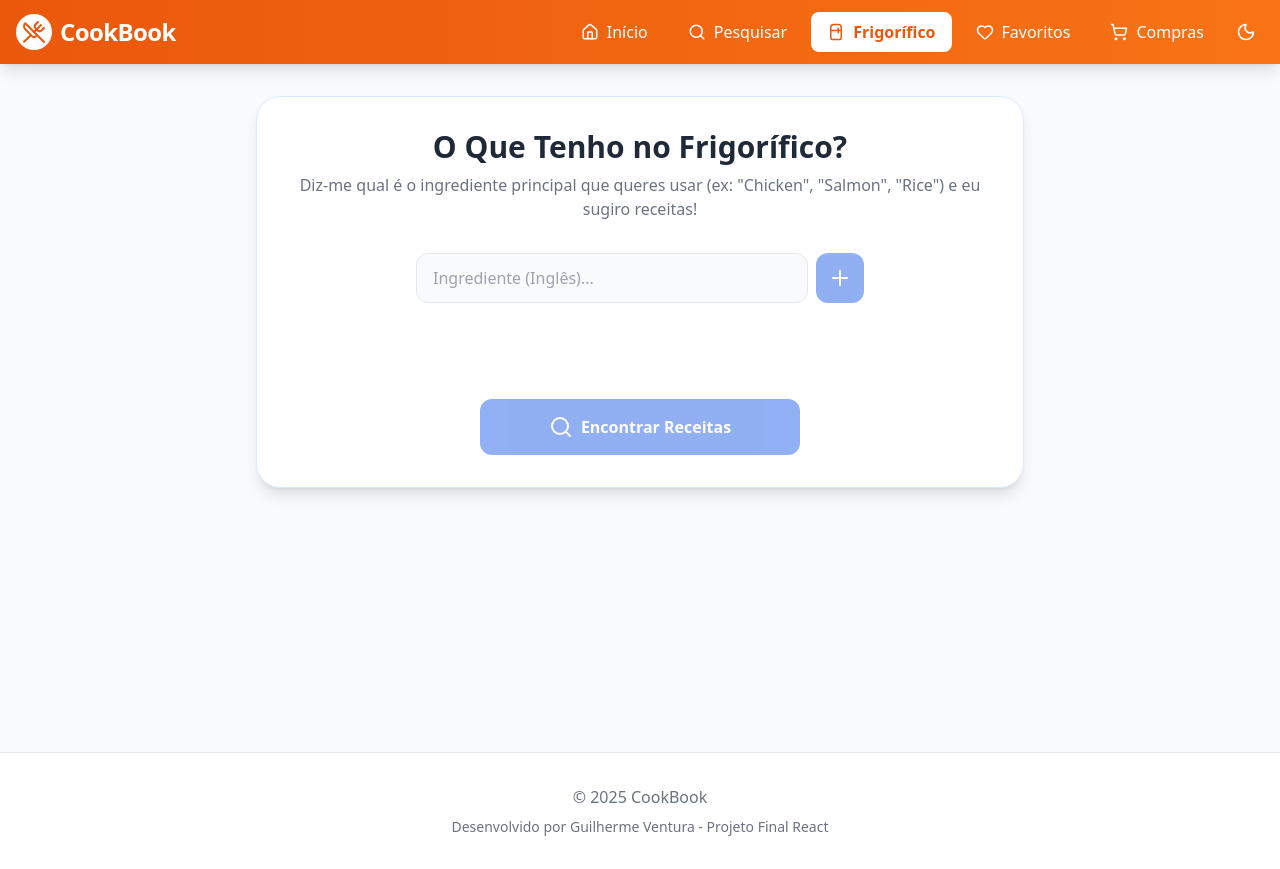
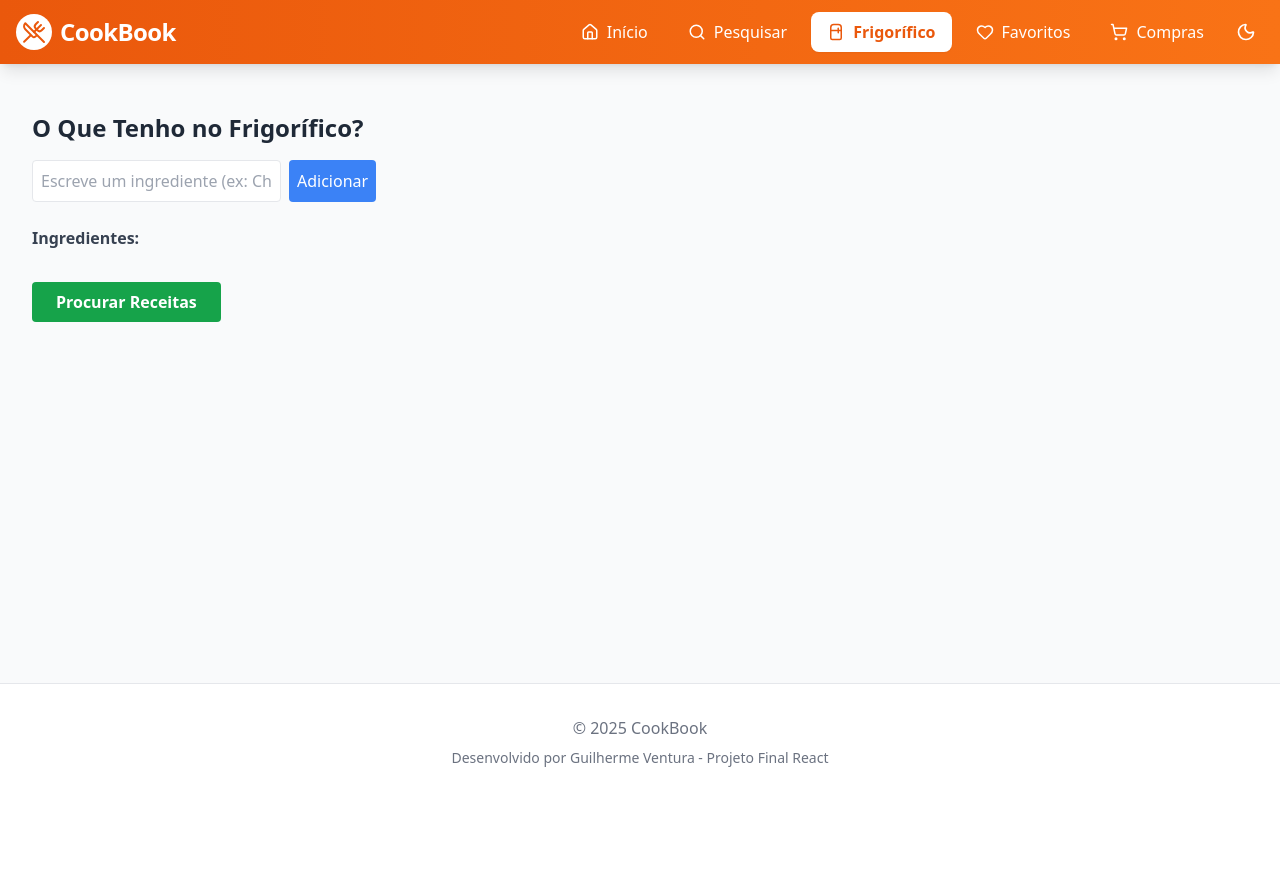
Before and after one commit to ventgui28/react_final_gv, a React (Vite) app: page /frigorifico in a window 1280 px wide. After the commit the page ends 800 px from the top, so only its background shows below. Built offline with nearby package versions, Linux system fonts and the light colour scheme.

Commit message:
Fix: Hard reset of Fridge component to bare-bones logic to isolate crash

```diff
--- a/src/pages/Frigorifico.jsx
+++ b/src/pages/Frigorifico.jsx
@@ -1,125 +1,77 @@
 import { useState } from 'react';
 import { filtrarPorIngrediente } from '../services/api';
 import CartaoReceita from '../components/CartaoReceita';
-import { Loader2, Plus, X, Search } from 'lucide-react';
-import toast from 'react-hot-toast';
+// Removemos ícones que possam causar conflito
+import { Search } from 'lucide-react';
 
 const Frigorifico = () => {
-  const [inputIngrediente, setInputIngrediente] = useState('');
+  const [texto, setTexto] = useState(''); // Mudança de nome para garantir que não há conflitos
   const [ingredientes, setIngredientes] = useState([]);
   const [receitas, setReceitas] = useState([]);
-  const [carregando, setCarregando] = useState(false);
-  const [pesquisou, setPesquisou] = useState(false);
+  const [loading, setLoading] = useState(false); // Mudança de nome para evitar conflito com variável global se houver
 
-  const adicionarIngrediente = (e) => {
+  const adicionar = (e) => {
     e.preventDefault();
-    const novo = inputIngrediente.trim();
-    if (novo && !ingredientes.includes(novo)) {
-      if (ingredientes.length >= 1) {
-        toast.error("Para esta versão, escolhe apenas o ingrediente principal! 🍖");
-        return;
-      }
-      setIngredientes([...ingredientes, novo]);
-      setInputIngrediente('');
-    } else if (ingredientes.includes(novo)) {
-      toast.error("Esse ingrediente já está na lista!");
-    }
+    if (!texto) return;
+
+    // Lógica simples
+    setIngredientes([texto]);
+    setTexto('');
   };
 
-  const removerIngrediente = (ing) => {
-    setIngredientes(ingredientes.filter(i => i !== ing));
-    setReceitas([]);
-    setPesquisou(false);
-  };
-
-  const pesquisarReceitasFrigorifico = async () => {
+  const pesquisar = async () => {
     if (ingredientes.length === 0) return;
 
-    setCarregando(true);
-    setPesquisou(true);
-    setReceitas([]);
-
+    setLoading(true);
     try {
       const dados = await filtrarPorIngrediente(ingredientes[0]);
-      setReceitas(dados);
-      if (!dados || dados.length === 0) {
-        toast('Não encontrámos nada com esse ingrediente.', { icon: '🤷‍♂️' });
-      }
-    } catch (erro) {
-      console.error(erro);
-      toast.error("Erro ao procurar receitas.");
+      setReceitas(dados || []);
+    } catch (e) {
+      console.log("Erro");
     } finally {
-      setCarregando(false);
+      setLoading(false);
     }
   };
 
   return (
-    <div className="space-y-8">
-      <div className="bg-white dark:bg-gray-800 p-8 rounded-3xl shadow-lg border border-blue-100 dark:border-gray-700 text-center max-w-3xl mx-auto transition-colors">
+    <div className="p-4">
+      <h1 className="text-2xl font-bold mb-4 text-gray-800 dark:text-white">O Que Tenho no Frigorífico?</h1>
 
-        <h1 className="text-3xl font-bold text-gray-800 dark:text-white mb-2">O Que Tenho no Frigorífico?</h1>
-        <p className="text-gray-500 dark:text-gray-400 mb-8">
-          Diz-me qual é o ingrediente principal que queres usar (ex: "Chicken", "Salmon", "Rice") e eu sugiro receitas!
-        </p>
-
-        {/* Input de Ingredientes Simplificado */}
-        <form onSubmit={adicionarIngrediente} className="flex gap-2 max-w-md mx-auto mb-6">
+      <form onSubmit={adicionar} className="mb-6 flex gap-2">
         <input
           type="text"
-            value={inputIngrediente}
-            onChange={(e) => setInputIngrediente(e.target.value)}
-            placeholder="Ingrediente (Inglês)..."
-            className="flex-grow px-4 py-3 bg-gray-50 dark:bg-gray-700 border border-gray-200 dark:border-gray-600 rounded-xl focus:ring-2 focus:ring-blue-400 outline-none transition-all dark:text-white"
-            disabled={ingredientes.length >= 1}
+          value={texto}
+          onChange={(e) => setTexto(e.target.value)}
+          className="border p-2 rounded text-black"
+          placeholder="Escreve um ingrediente (ex: Chicken)"
         />
-          <button
-            type="submit"
-            disabled={!inputIngrediente.trim() || ingredients.length >= 1}
-            className="bg-blue-600 text-white p-3 rounded-xl hover:bg-blue-700 disabled:opacity-50 disabled:cursor-not-allowed transition-colors"
-          >
-            <Plus size={24} />
+        <button type="submit" className="bg-blue-500 text-white p-2 rounded">
+          Adicionar
         </button>
       </form>
 
-        {/* Lista de Tags */}
-        <div className="flex flex-wrap gap-2 justify-center mb-8 min-h-[40px]">
-          {ingredientes.map(ing => (
-            <span
-              key={ing}
-              className="px-4 py-2 bg-blue-50 dark:bg-blue-900/20 text-blue-700 dark:text-blue-300 rounded-full font-medium flex items-center gap-2 border border-blue-100 dark:border-blue-800"
-            >
-              {ing}
-              <button onClick={() => removerIngrediente(ing)} className="hover:text-red-500">
-                <X size={16} />
-              </button>
+      <div className="mb-6">
+        <h3 className="font-bold text-gray-700 dark:text-gray-300">Ingredientes:</h3>
+        <div className="flex gap-2 mt-2">
+          {ingredientes.map((ing, idx) => (
+            <span key={idx} className="bg-gray-200 px-3 py-1 rounded text-black">
+              {ing} <button onClick={() => setIngredientes([])} className="ml-2 text-red-500">x</button>
             </span>
           ))}
         </div>
+      </div>
 
       <button
-          onClick={pesquisarReceitasFrigorifico}
-          disabled={ingredientes.length === 0 || carregando}
-          className="w-full max-w-xs mx-auto flex items-center justify-center px-8 py-4 bg-blue-600 text-white font-bold rounded-xl hover:bg-blue-700 disabled:opacity-50 hover:shadow-lg transition-all"
+        onClick={pesquisar}
+        className="bg-green-600 text-white px-6 py-2 rounded font-bold mb-8"
       >
-          {carregando ? <Loader2 className="animate-spin" /> : <><Search className="mr-2" /> Encontrar Receitas</>}
+        {loading ? 'A pesquisar...' : 'Procurar Receitas'}
       </button>
-      </div>
 
-      {/* Resultados */}
-      <div className="min-h-[200px]">
-        {receitas.length > 0 && (
-          <div className="grid grid-cols-1 sm:grid-cols-2 md:grid-cols-3 lg:grid-cols-4 gap-6">
-            {receitas.map((receita) => (
+      <div className="grid grid-cols-1 md:grid-cols-3 gap-4">
+        {receitas.map(receita => (
           <CartaoReceita key={receita.idMeal} receita={receita} />
         ))}
-          </div>
-        )}
-
-        {pesquisou && receitas.length === 0 && !carregando && (
-          <div className="text-center text-gray-400 py-12">
-            Nenhuma receita encontrada. Tenta outro ingrediente!
-          </div>
-        )}
       </div>
     </div>
   );
```
Lines whose indentation alone changed are shown as unchanged.
